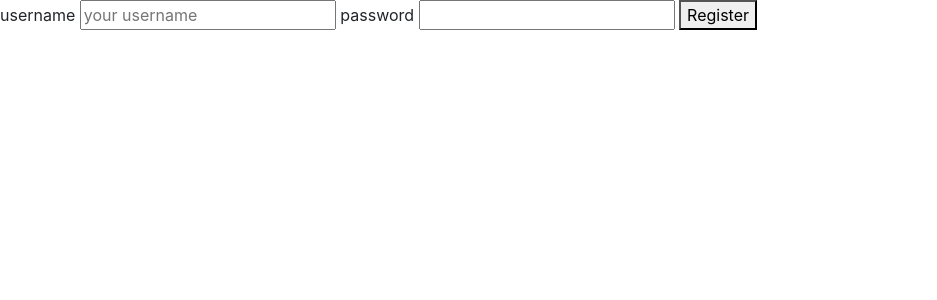
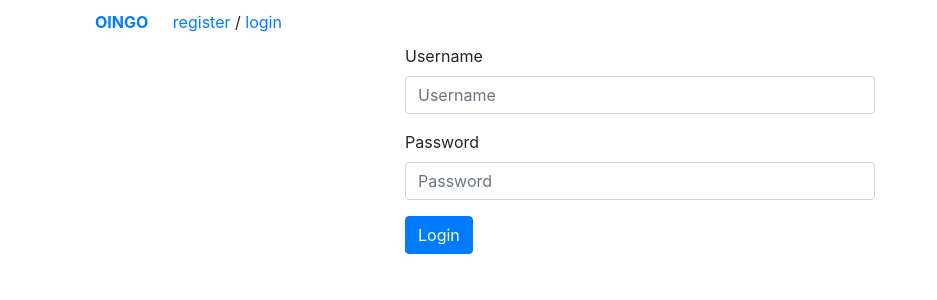
Before and after one commit to evakimox/OingoDjango, a Django app: page /account/register/ in a window 1280 px wide. Shown: the top 300 px of the page, without its empty margins (0-937 px from the left). Run offline with Django 3.2, Linux system fonts and the light colour scheme; some libraries are stand-ins or nearby versions.

Commit message:
modified fe. 😿💔

```diff
--- a/oingo/templates/backdoor.html
+++ b/oingo/templates/backdoor.html
@@ -3,6 +3,7 @@
 <head>
     <meta charset="UTF-8">
     <title>backdoor</title>
+    <link rel="stylesheet" href="https://stackpath.bootstrapcdn.com/bootstrap/4.1.3/css/bootstrap.min.css" integrity="sha384-MCw98/SFnGE8fJT3GXwEOngsV7Zt27NXFoaoApmYm81iuXoPkFOJwJ8ERdknLPMO" crossorigin="anonymous">
 </head>
 <body>
 <H1>This is backdoor page(demo only)</H1>
@@ -43,7 +44,7 @@
             <input type="text" value="40.694183931237575" name="displayLat" readonly="readonly">
             <input type="text" value="-73.98693701268212" name="displayLog" readonly="readonly">
         </div>
-        <button type="submit">update my status</button>
+        <button class="btn btn-primary" type="submit">update my status</button>
     </form>
     <div id="googleMap" style="width:400px;height:400px;"></div>
 
--- a/oingo/templates/createTag.html
+++ b/oingo/templates/createTag.html
@@ -13,7 +13,7 @@
         <form action="/tag/submit/" method="post">
             {% csrf_token %}
             <input type="text" placeholder="Insert new tag here" name="newTag" >
-            <button class="btn-primary" type="submit">submit</button>
+            <button class="btn btn-primary" type="submit">submit</button>
         </form>
     </div>
 </div>
--- a/oingo/templates/filter_create.html
+++ b/oingo/templates/filter_create.html
@@ -81,7 +81,7 @@
         </div>
 
         <div>
-            <button class="btn-primary" type="submit">Finish!</button>
+            <button class="btn btn-primary" type="submit">Finish!</button>
         </div>
     </form>
 </div>
--- a/oingo/templates/friend_request.html
+++ b/oingo/templates/friend_request.html
@@ -40,7 +40,7 @@
         {% csrf_token %}
         {% for friend in requestee_user_friend_list %}
             <a href="/account/profile/{{ friend.username }}/">{{ friend.username }}</a>
-            <input type="submit" name="{{ friend.id }}" value="Confirm" />
+            <input class="btn btn-primary" type="submit" name="{{ friend.id }}" value="Confirm" />
         {% endfor %}
     </form>
 </div>
--- a/oingo/templates/login_success.html
+++ b/oingo/templates/login_success.html
@@ -9,8 +9,10 @@
 </head>
 <body>
 
-Login success!
-<a href="/">Back to home</a>
+<div class='container' align="center">
+    <h1>Login success!</h1>
+    <a class="btn btn-primary" href="/">Back to home</a>
+</div>
 
 </body>
 </html>
--- a/oingo/templates/register.html
+++ b/oingo/templates/register.html
@@ -9,21 +9,38 @@
 </head>
 <body>
 
+<div>
+    <!-- Top bar -->
+    <div class="container">
+        <div style="padding: 10px; display: inline-block">
+            <a href="/timeline/"><b>OINGO</b></a>
+        </div>
+        <div style="padding: 10px; display: inline-block">
+            <a href="/account/register/">register</a> / <a href="/account/login/">login</a>
+        </div>
+    </div>
+</div>
 
-<form action="/account/register/" method="post">
-    {% csrf_token %}
-    <label>username</label>
-    <input type="text" placeholder="your username" name="username">
-    {{ errMsgUsername }}
-
-    <label>password</label>
-    <input type="password" name="password">
-    {{ errMsgPassword }}
-
-    <button type="submit">Register</button>
-</form>
-
-
+<div class="container" style="max-width: 500px;">
+    <form action="/account/register/" method="post">
+        {% csrf_token %}
+        <div class="form-group">
+            <label>Username</label>
+            <input type="text" class="form-control" name="username" placeholder="Username">
+            {% if errMsgUsername %}
+                <small class="form-text text-muted">{{ errMsgUsername }}</small>
+            {% endif %}
+        </div>
+        <div class="form-group">
+            <label>Password</label>
+            <input type="password" class="form-control" name="password" placeholder="Password">
+            {% if errMsgPassword %}
+                <small class="form-text text-muted">{{ errMsgPassword }}</small>
+            {% endif %}
+        </div>
+        <button type="submit" class="btn btn-primary">Login</button>
+    </form>
+</div>
 
 </body>
 </html>
--- a/oingo/templates/register_success.html
+++ b/oingo/templates/register_success.html
@@ -11,7 +11,8 @@
 
 <div class='container' align="center">
     <h1>Thank you for registering!</h1>
-    <a href="/">Back to home</a>
+    <a class="btn btn-primary" href="/">Back to home</a>
 </div>
+
 </body>
 </html>
--- a/oingo/templates/writeNote.html
+++ b/oingo/templates/writeNote.html
@@ -108,7 +108,7 @@
             </div>
         </div>
         <div>
-            <button class="btn-primary" type="submit">Finish!</button>
+            <button class="btn btn-primary" type="submit">Finish!</button>
         </div>
     </form>
 </div>
```
Also changed, not shown: oingo/templates/account_profile.html (+5 -3 lines), oingo/templates/login.html (+31 -12 lines), oingo/templates/singleNote.html (+7 -4 lines), oingo/templates/timeline.html (+5 -5 lines).
